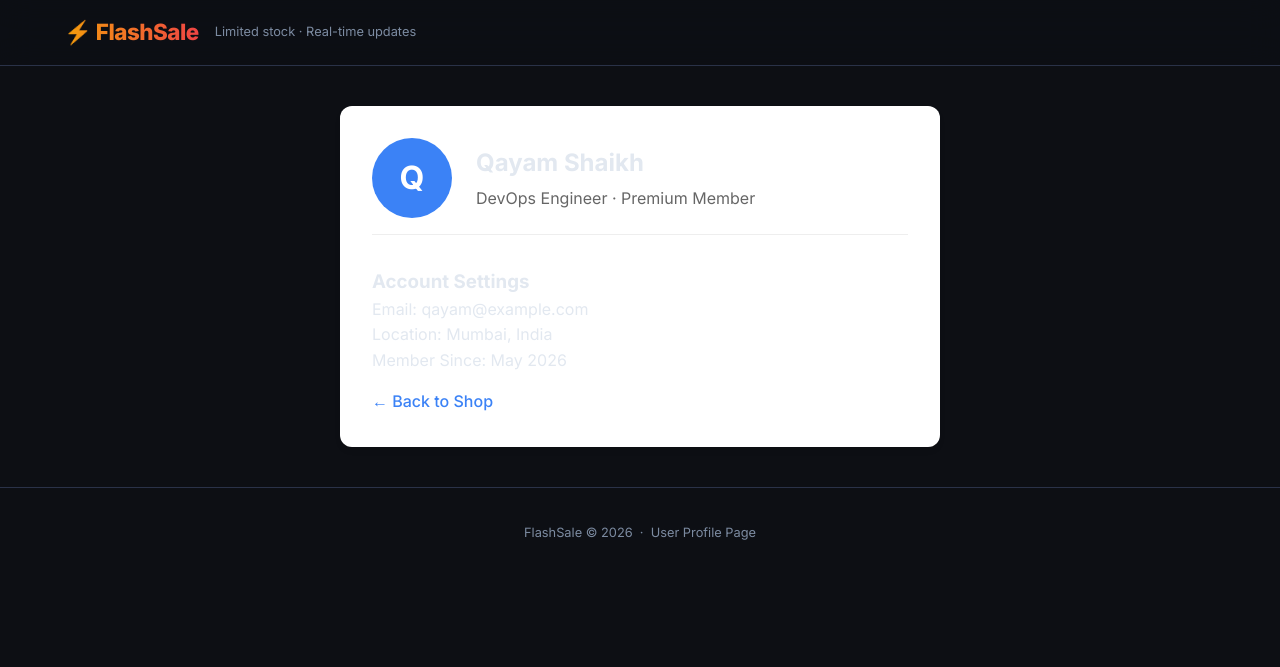
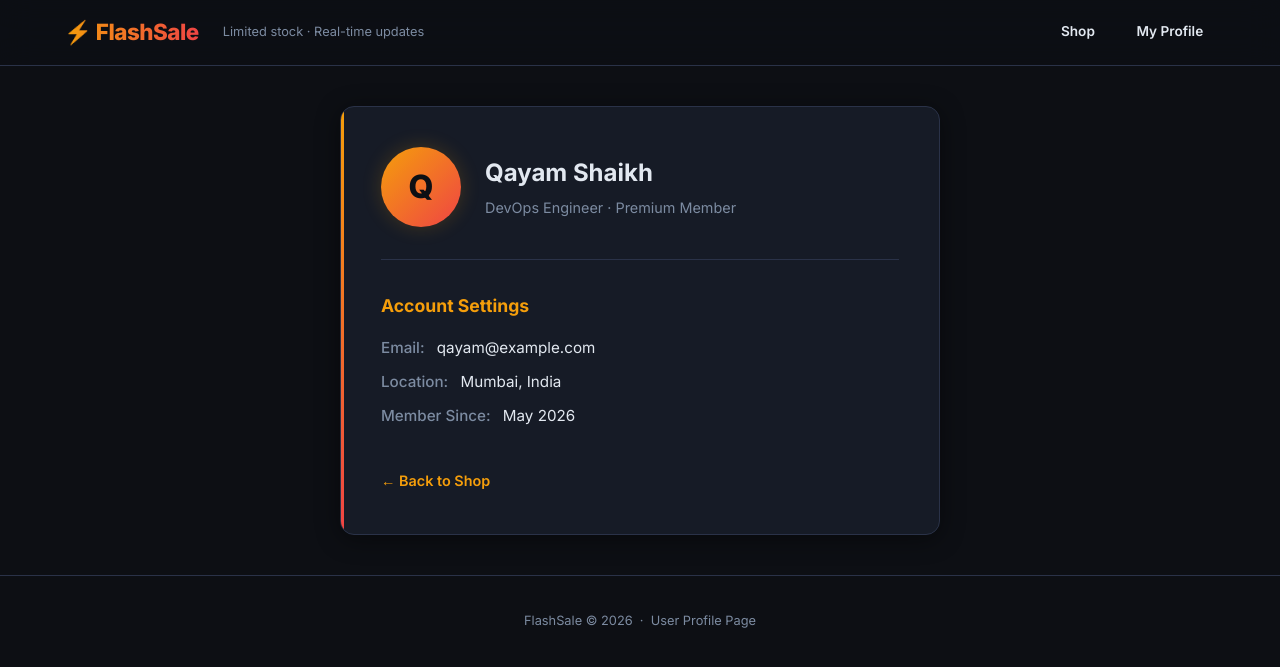
Before and after one commit to qayam-shaikh/flash, a Flask app: page /profile in a window 1280 px wide. Shown: the top 667 px of the page. Run offline with Flask 3, Linux system fonts and the light colour scheme.

Commit message:
feat: redesign profile page with dark theme and improve navigation

```diff
--- a/app/flashsale/static/css/style.css
+++ b/app/flashsale/static/css/style.css
@@ -40,15 +40,89 @@ body {
 .header-inner {
   max-width: 1200px; margin: auto;
   padding: .9rem 1.5rem;
-  display: flex; align-items: center; gap: 1rem;
+  display: flex; align-items: center; gap: 1.5rem;
 }
 .logo {
   font-size: 1.4rem; font-weight: 800;
   background: linear-gradient(90deg, #f59e0b, #ef4444);
   -webkit-background-clip: text; -webkit-text-fill-color: transparent;
   letter-spacing: -.5px;
+  text-decoration: none;
 }
-.tagline { font-size: .8rem; color: var(--clr-muted); }
+.tagline { font-size: .8rem; color: var(--clr-muted); flex-grow: 1; }
+
+.nav-links { display: flex; gap: 1rem; }
+.nav-link {
+  color: var(--clr-text);
+  text-decoration: none;
+  font-size: .85rem;
+  font-weight: 600;
+  padding: .4rem .8rem;
+  border-radius: 8px;
+  transition: background var(--transition);
+}
+.nav-link:hover { background: var(--clr-surface2); color: var(--clr-accent); }
+
+/* ── Profile Page ────────────────────────────────────────── */
+.profile-card {
+  background: var(--clr-surface);
+  border: 1px solid var(--clr-border);
+  border-radius: var(--radius);
+  box-shadow: var(--shadow);
+  max-width: 600px;
+  margin: 2rem auto;
+  padding: 2.5rem;
+  position: relative;
+  overflow: hidden;
+}
+.profile-card::before {
+  content: '';
+  position: absolute; left: 0; top: 0; bottom: 0; width: 3px;
+  background: linear-gradient(180deg, #f59e0b, #ef4444);
+}
+
+.profile-header {
+  display: flex;
+  align-items: center;
+  gap: 1.5rem;
+  margin-bottom: 2rem;
+  border-bottom: 1px solid var(--clr-border);
+  padding-bottom: 2rem;
+}
+.profile-avatar {
+  width: 80px; height: 80px;
+  background: linear-gradient(135deg, #f59e0b, #ef4444);
+  color: #0d0f14;
+  border-radius: 50%;
+  display: flex; align-items: center; justify-content: center;
+  font-size: 2rem; font-weight: 800;
+  box-shadow: 0 0 20px rgba(245, 158, 11, 0.2);
+}
+.profile-info h1 { font-size: 1.5rem; font-weight: 700; color: var(--clr-text); }
+.profile-info p { color: var(--clr-muted); font-size: .9rem; margin-top: .2rem; }
+
+.profile-details h3 {
+  font-size: 1.1rem; font-weight: 700;
+  color: var(--clr-accent);
+  margin-bottom: 1rem;
+}
+.profile-details p {
+  color: var(--clr-text);
+  margin-bottom: .6rem;
+  font-size: .95rem;
+}
+.profile-details strong { color: var(--clr-muted); font-weight: 500; margin-right: .5rem; }
+
+.back-link {
+  display: inline-block;
+  margin-top: 2rem;
+  color: var(--clr-accent);
+  text-decoration: none;
+  font-size: .9rem;
+  font-weight: 600;
+  transition: transform var(--transition);
+}
+.back-link:hover { transform: translateX(-4px); color: var(--clr-text); }
 
 /* ── Hero ───────────────────────────────────────────────── */
 .hero {
--- a/app/flashsale/templates/index.html
+++ b/app/flashsale/templates/index.html
@@ -13,11 +13,12 @@
   <!-- ── Header ─────────────────────────────────────────────────────────── -->
   <header class="site-header">
     <div class="header-inner">
-      <div class="logo">⚡ FlashSale</div>
+      <a href="/" class="logo">⚡ FlashSale</a>
+      <span class="tagline">Limited stock · Real-time updates</span>
       <nav class="nav-links">
+        <a href="/" class="nav-link">Shop</a>
         <a href="/profile" class="nav-link">My Profile</a>
       </nav>
-      <span class="tagline">Limited stock · Real-time updates</span>
     </div>
   </header>
 
--- a/app/flashsale/templates/profile.html
+++ b/app/flashsale/templates/profile.html
@@ -7,52 +7,16 @@
   <link rel="preconnect" href="https://fonts.googleapis.com" />
   <link href="https://fonts.googleapis.com/css2?family=Inter:wght@400;500;600;700;800&display=swap" rel="stylesheet" />
   <link rel="stylesheet" href="{{ url_for('static', filename='css/style.css') }}" />
-  <style>
-    .profile-card {
-      background: #fff;
-      padding: 2rem;
-      border-radius: 12px;
-      box-shadow: 0 4px 6px -1px rgb(0 0 0 / 0.1);
-      max-width: 600px;
-      margin: 2rem auto;
-    }
-    .profile-header {
-      display: flex;
-      align-items: center;
-      gap: 1.5rem;
-      margin-bottom: 2rem;
-      border-bottom: 1px solid #eee;
-      padding-bottom: 1rem;
-    }
-    .profile-avatar {
-      width: 80px;
-      height: 80px;
-      background: #3b82f6;
-      color: white;
-      border-radius: 50%;
-      display: flex;
-      align-items: center;
-      justify-content: center;
-      font-size: 2rem;
-      font-weight: bold;
-    }
-    .profile-info h1 { margin: 0; font-size: 1.5rem; }
-    .profile-info p { color: #666; margin: 0.25rem 0 0; }
-    .back-link {
-      display: inline-block;
-      margin-top: 1rem;
-      color: #3b82f6;
-      text-decoration: none;
-      font-weight: 500;
-    }
-    .back-link:hover { text-decoration: underline; }
-  </style>
 </head>
 <body>
   <header class="site-header">
     <div class="header-inner">
-      <div class="logo">⚡ FlashSale</div>
+      <a href="/" class="logo">⚡ FlashSale</a>
       <span class="tagline">Limited stock · Real-time updates</span>
+      <nav class="nav-links">
+        <a href="/" class="nav-link">Shop</a>
+        <a href="/profile" class="nav-link">My Profile</a>
+      </nav>
     </div>
   </header>
 
@@ -68,9 +32,9 @@
 
       <div class="profile-details">
         <h3>Account Settings</h3>
-        <p>Email: qayam@example.com</p>
-        <p>Location: Mumbai, India</p>
-        <p>Member Since: May 2026</p>
+        <p><strong>Email:</strong> qayam@example.com</p>
+        <p><strong>Location:</strong> Mumbai, India</p>
+        <p><strong>Member Since:</strong> May 2026</p>
       </div>
 
       <a href="/" class="back-link">← Back to Shop</a>
```
Also changed, not shown: 3 other files.
